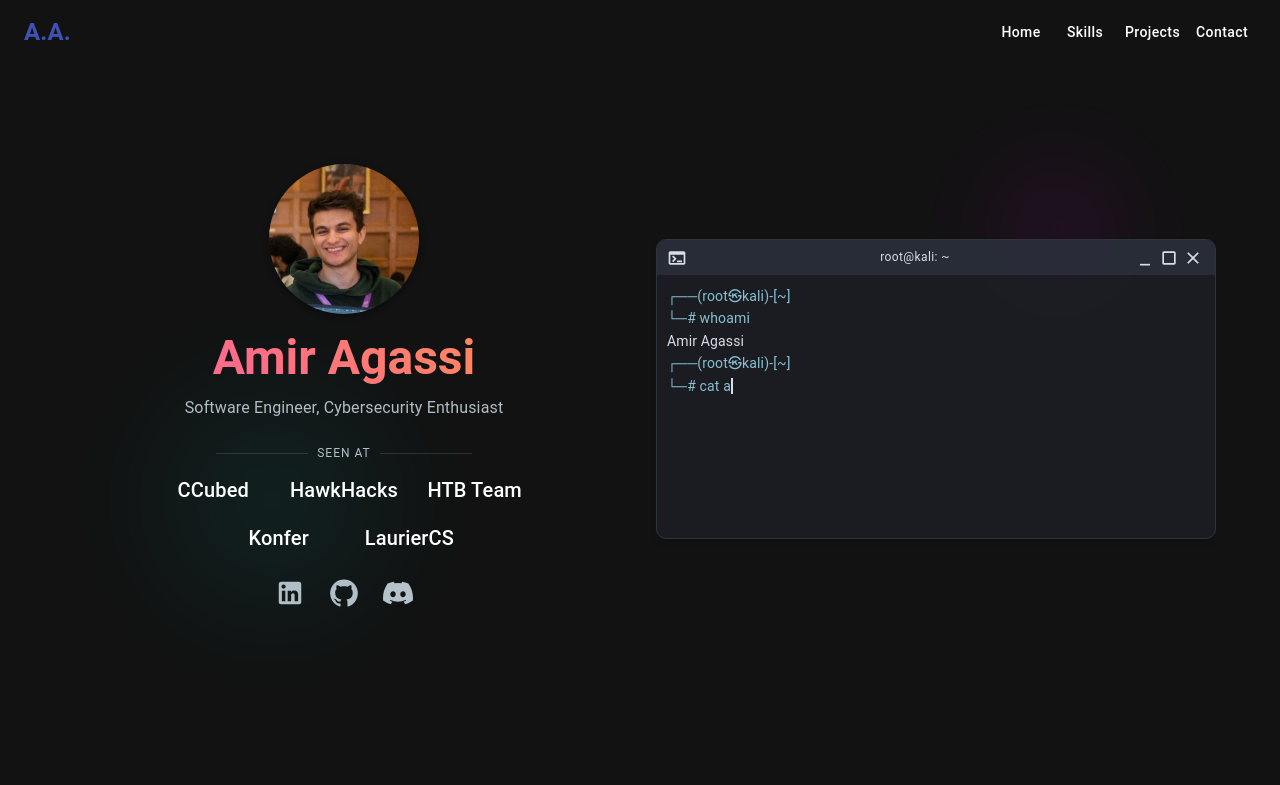
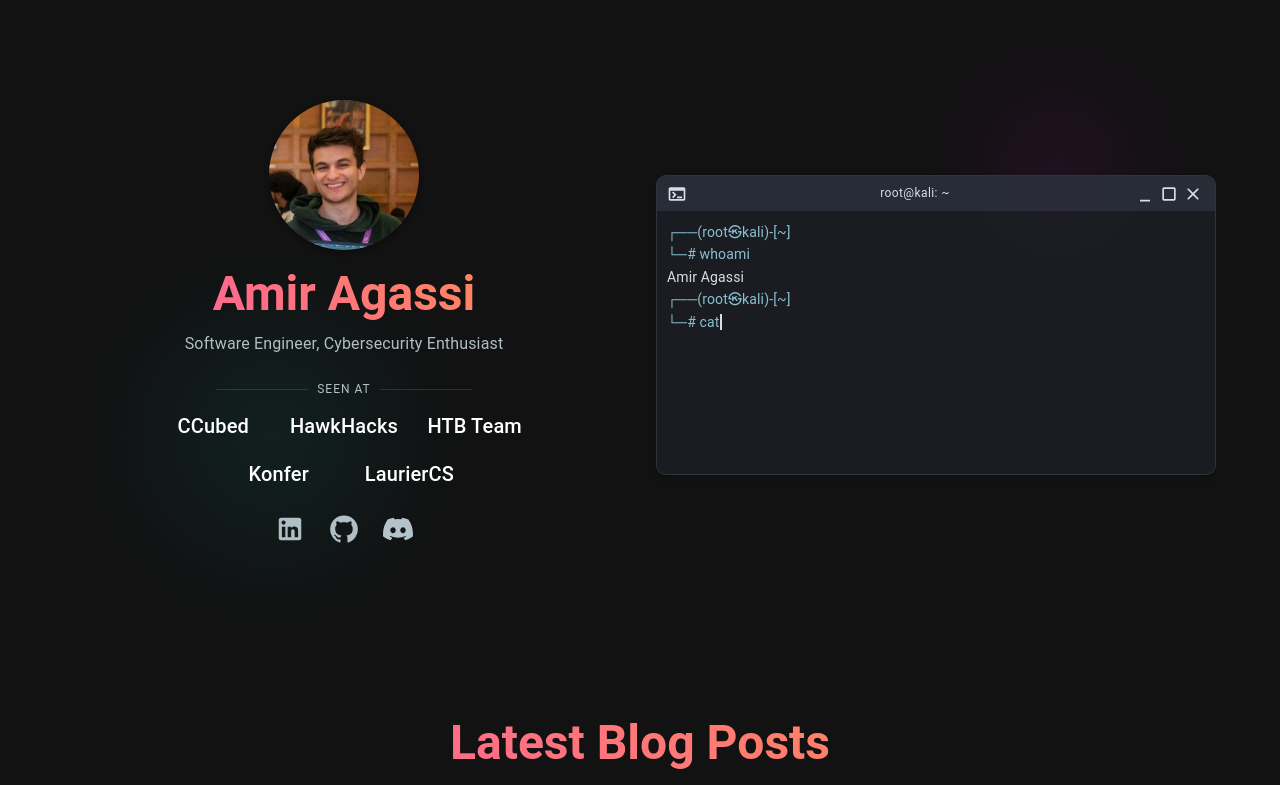
Before and after one commit to AmirAgassi/Website, a React (Create React App) app: page / in a window 1280 px wide. Shown: the top 785 px of the page. Built offline with nearby package versions, Linux system fonts and the light colour scheme.

Commit message:
Remove header for now

```diff
--- a/src/components/CertsSection.tsx
+++ b/src/components/CertsSection.tsx
@@ -134,9 +134,6 @@
         mb: 2,
       }}>
         Certification Soup
-      </Typography>
-      <Typography variant="subtitle1" align="center" sx={{ mb: 6, fontStyle: 'italic' }}>
-        Trust me. This section will look cooler in a few months.
       </Typography>
       <Box
         sx={{
--- a/src/components/Header.tsx
+++ b/src/components/Header.tsx
@@ -11,14 +11,6 @@
 const Header = () => {
   return (
     <AppBar position="static" color="transparent" elevation={0}>
-      <Toolbar>
-        <Logo>A.A.</Logo>
-        <Box sx={{ flexGrow: 1 }} />
-        <Button color="inherit">Home</Button>
-        <Button color="inherit">Skills</Button>
-        <Button color="inherit">Projects</Button>
-        <Button color="inherit">Contact</Button>
-      </Toolbar>
     </AppBar>
   );
 };
--- a/src/components/ProjectsSection.tsx
+++ b/src/components/ProjectsSection.tsx
@@ -94,7 +94,7 @@
       tags: ["TypeScript", "Go", "PostgreSQL", "React", "Echo"],
       date: "2024",
       github: "https://github.com/KonferCA/SPUR",
-      live: "https://onboard.spuric.com",
+      live: null,
       youtube: null,
       color: "#2B5BA1",
     },
```
